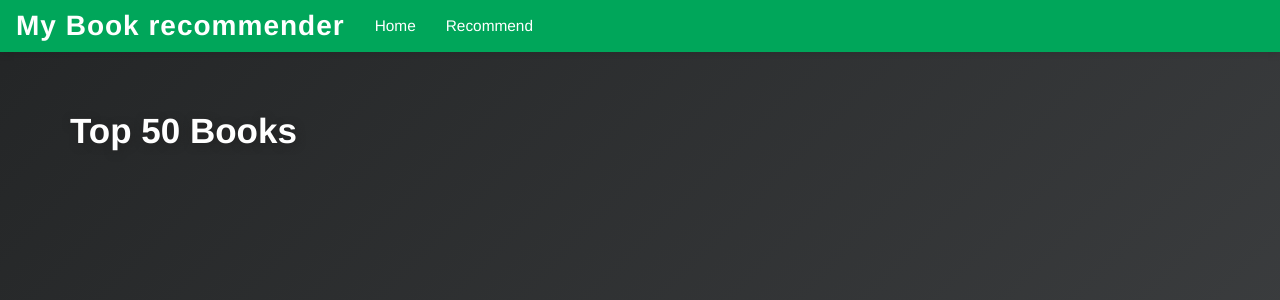
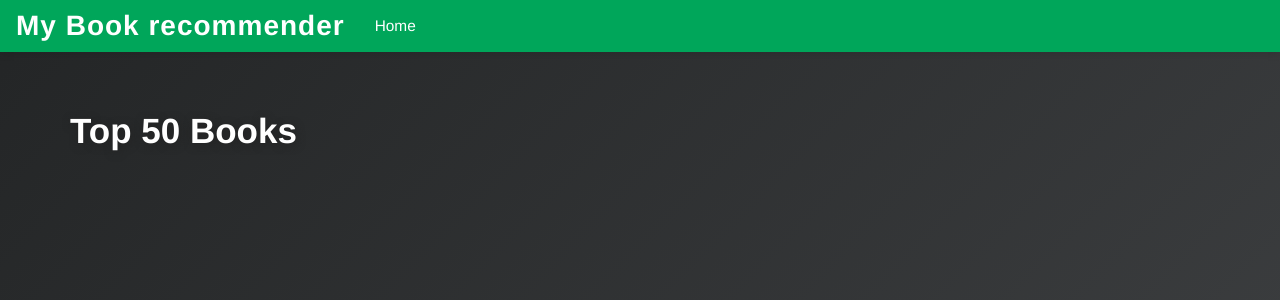
Before and after one commit to Gauravmangate27/Book_recommendation_gs, a Flask app: page / in a window 1280 px wide. Shown: the top 300 px of the page. Run offline with Flask 3, Linux system fonts and the light colour scheme; parts of the project's set-up code (start-up, migrations or seed data) failed here and were passed over.

Commit message:
Update index.html

```diff
--- a/templates/index.html
+++ b/templates/index.html
@@ -84,7 +84,7 @@
         <a class="navbar-brand">My Book recommender</a>
         <ul class="nav navbar-nav">
             <li><a href="/">Home</a></li>
-            <li><a href="/recommend">Recommend</a></li>
+<!--             <li><a href="/recommend">Recommend</a></li> -->
             <!-- <li><a>Contact</a></li> -->
         </ul>
     </nav>
```
